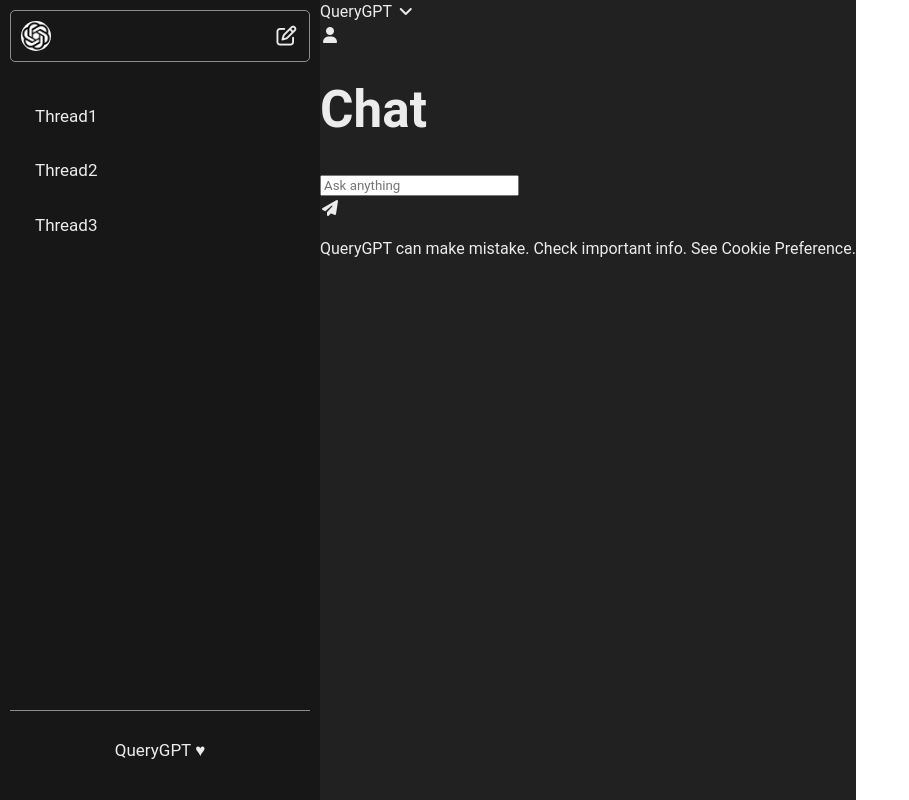
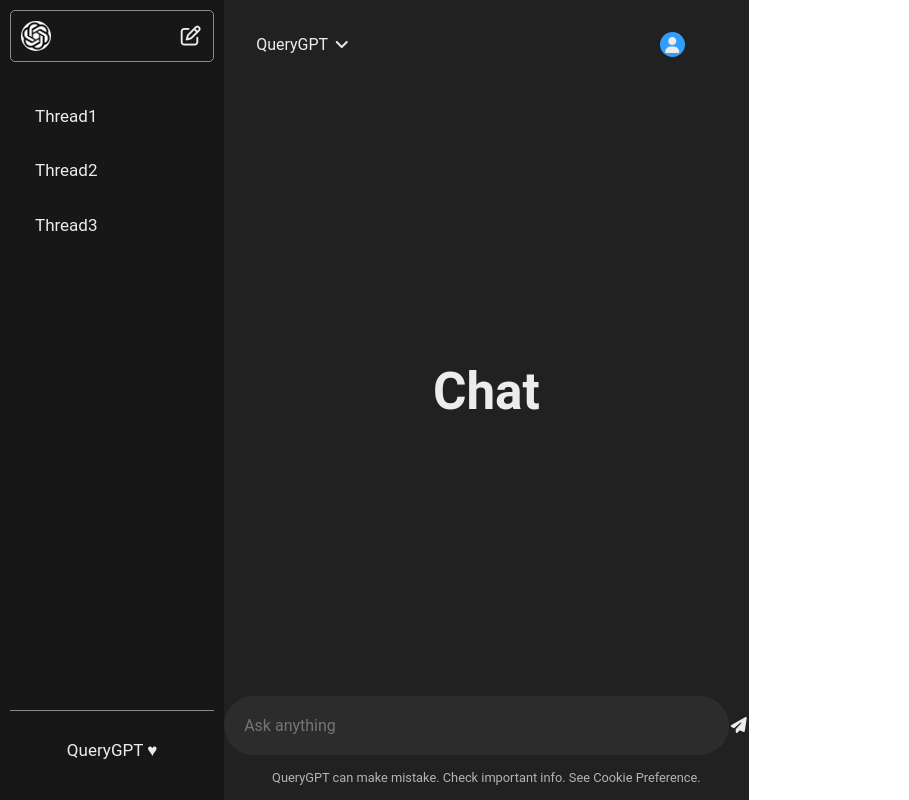
Before and after one commit to Rajaryan99/QueryGPT_Gemini_Full-Stack_Project, a React (Vite) app in the folder frontend/: page / in a window 1280 px wide. Shown: the whole page, without its empty margins (0-909 px from the left). Built offline with nearby package versions, Linux system fonts and the light colour scheme.

Commit message:
input box styling added

```diff
--- a/frontend/src/components/ChatWindow.css
+++ b/frontend/src/components/ChatWindow.css
@@ -0,0 +1,84 @@
+.chatWindow {
+    background-color: #212121;
+    height: 100vh;
+    width: 100%;
+    display: flex;
+    flex-direction: column;
+    justify-content: space-between;
+    align-items: center;
+    text-align: center;
+
+}
+
+.navbar {
+    width: 100%;
+    display: flex;
+    justify-content: space-between;
+    align-items: center;
+
+}
+
+.navbar span {
+    margin: 1rem 2rem;
+}
+
+.userIconDiv {
+    margin: 1rem 2rem;
+}
+
+.userIconDiv span {
+    background-color: #339cff;
+    height: 25px;
+    width: 25px;
+    border-radius: 50%;
+    display: flex;
+    align-items: center;
+    justify-content: center;
+    cursor: pointer;
+
+}
+
+.chatInput {
+    width: 100%;
+    display: flex;
+    align-items: center;
+    justify-content: center;
+    flex-direction: column;
+
+}
+
+.inputBox {
+    width: 100%;
+    position: relative;
+    max-width: 700px;
+    display: flex;
+    justify-content: space-between;
+    align-items: center;
+}
+
+input {
+    width: 100%;
+    border: none;
+    background-color: rgba(255, 255, 255, 0.05);
+    padding: 20px;
+    font-size: 1rem;
+    border-radius: 40px;
+    box-shadow:rgba(0, 0, 0, 0.05) 0 54px 55px,
+                rgba(0, 0, 0, 0.05) 0 -12px 30px,
+                rgba(0, 0, 0, 0.05) 0 4px 6px,
+                rgba(0, 0, 0, 0.05) 0 12px 3px,
+                rgba(0, 0, 0, 0.05) 0 -3px 5px,
+}
+
+input:focus{
+    outline: none;
+}
+
+.info{
+    font-size: 0.8rem;
+    /* padding: 05rem; */
+    color: #b4b4b4;
+}
+
+
+#send {}
--- a/frontend/src/components/ChatWindow.jsx
+++ b/frontend/src/components/ChatWindow.jsx
@@ -14,11 +14,13 @@
       <Chat/>
 
       <div className="chatInput">
-        <div className="userInput">
+        <div className="inputBox">
           <input type="text" placeholder='Ask anything' />
-          <div id='send'><i className="fa-solid fa-paper-plane"></i></div>
+                  <div id='send'><i className="fa-solid fa-paper-plane"></i></div>
+
         </div>
-        <p>QueryGPT can make mistake. Check important info. See Cookie Preference.</p>
+
+        <p className='info'>QueryGPT can make mistake. Check important info. See Cookie Preference.</p>
 
 
       </div>
```
